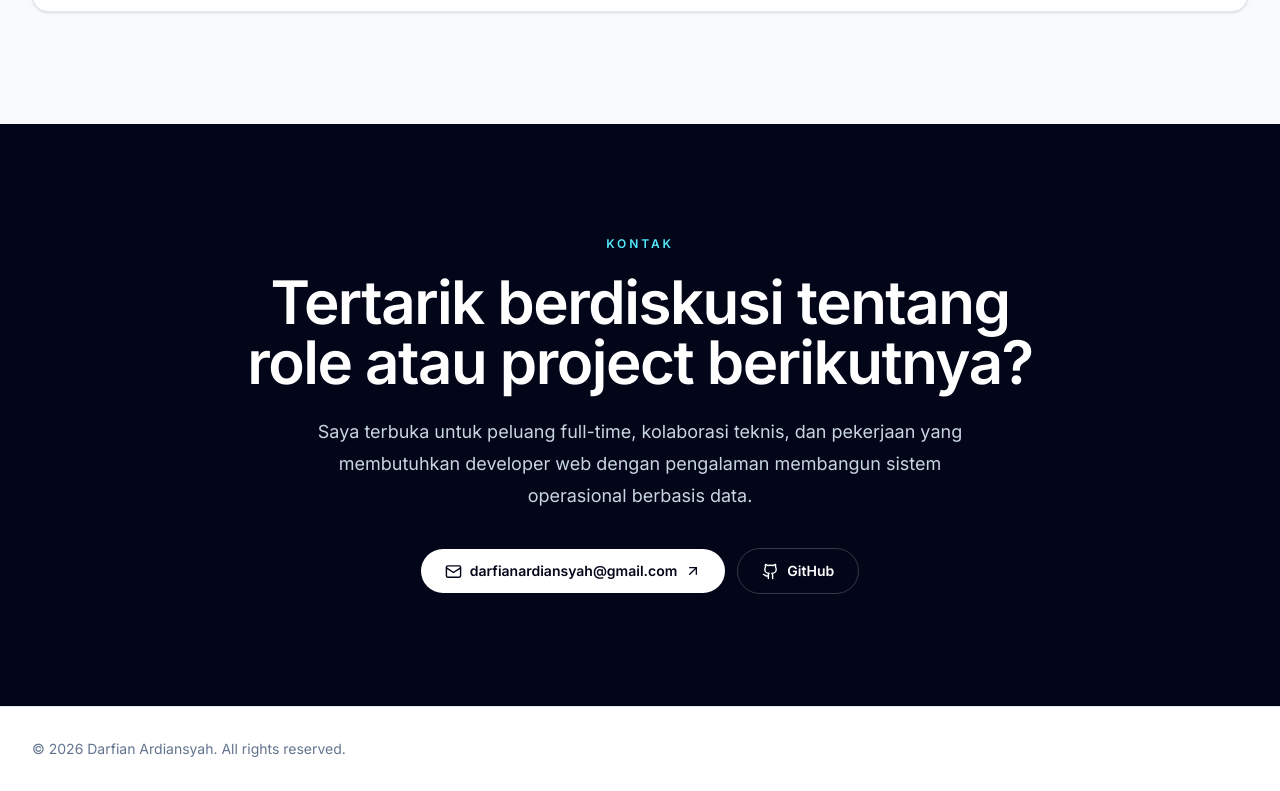
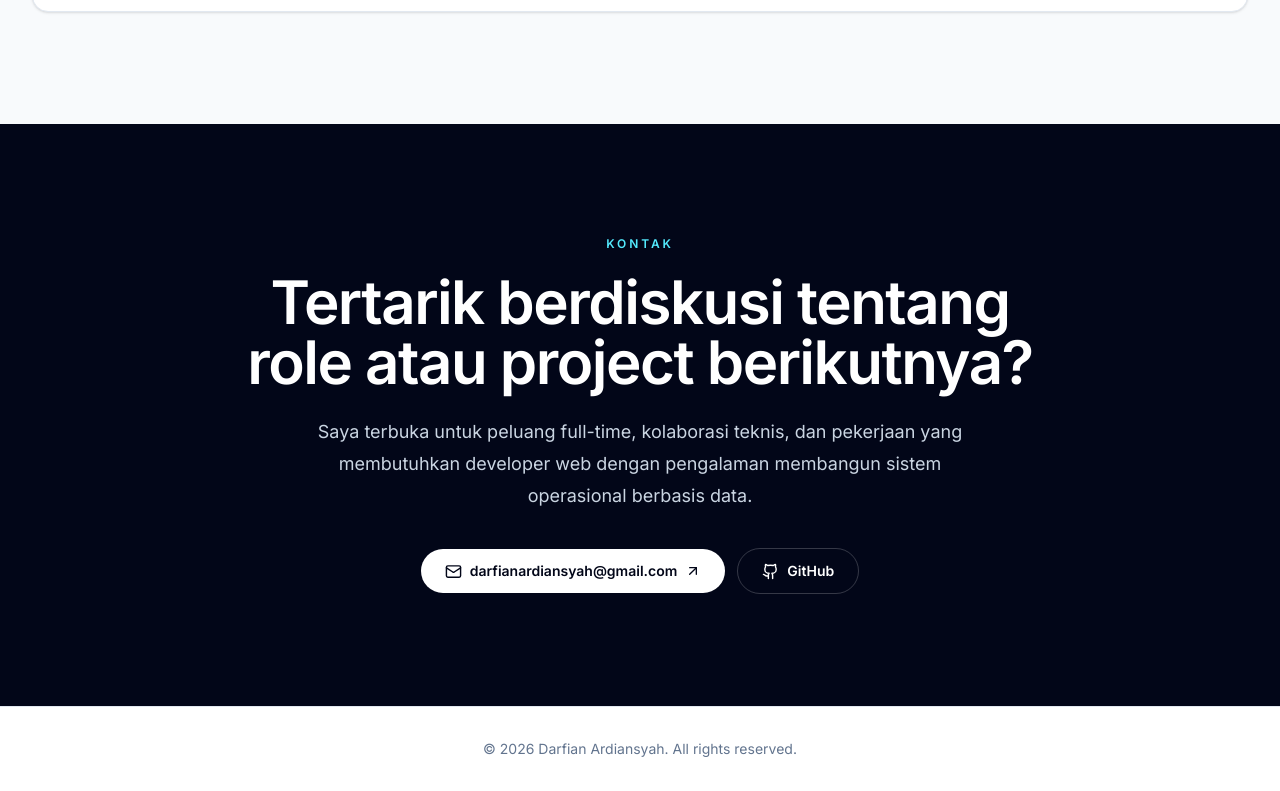
Before and after one commit to darfianardiansyah/portofolio, a React (Vite) app: page / in a window 1280 px wide. Shown: the part 5370-6161 px from the top of the page. Built offline with nearby package versions, Linux system fonts and the light colour scheme.

Commit message:
refactor Footer layout for improved alignment and styling

```diff
--- a/src/app/App.tsx
+++ b/src/app/App.tsx
@@ -798,7 +798,7 @@ function Contact() {
 function Footer() {
   return (
     <footer className="border-t border-slate-200 bg-white px-5 py-8 md:px-8">
-      <div className="mx-auto flex max-w-7xl flex-col gap-3 text-sm text-slate-500 md:flex-row md:items-center md:justify-between">
+      <div className="mx-auto flex max-w-7xl flex-col items-center justify-center gap-3 text-center text-sm text-slate-500">
         <span>© 2026 Darfian Ardiansyah. All rights reserved.</span>
       </div>
     </footer>
```
